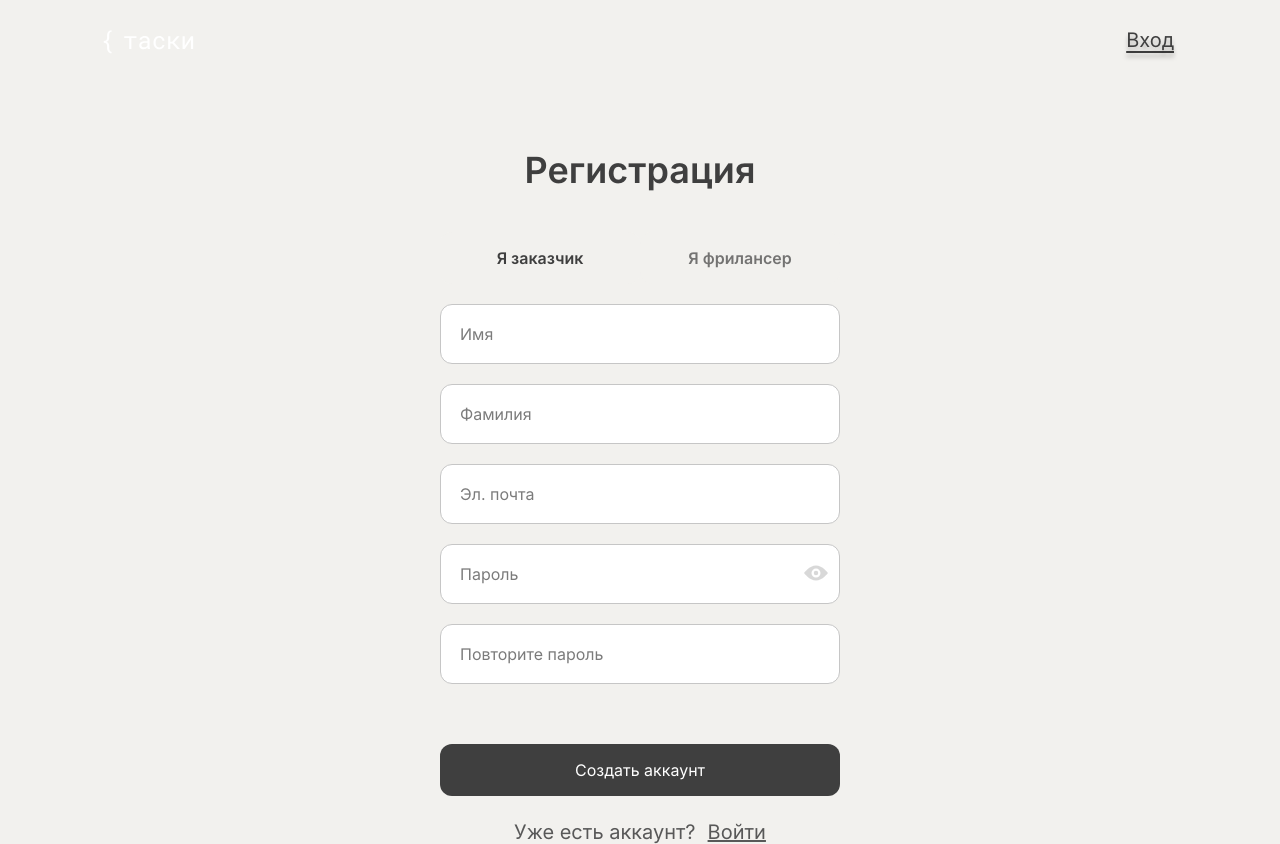
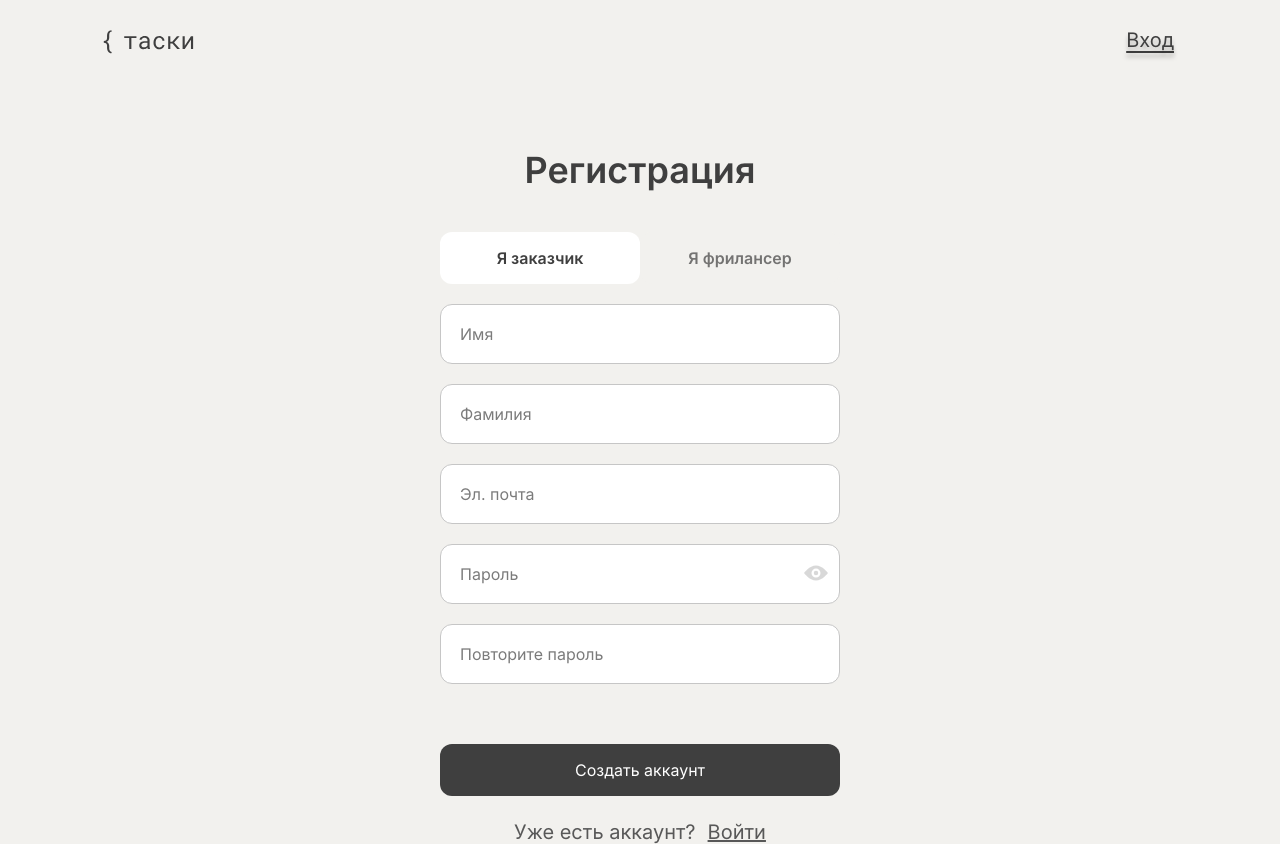
Before and after one commit to tutanhamon667/contract, a React (Create React App) app in the folder frontend/: page /signup in a window 1280 px wide. Built offline with nearby package versions, Linux system fonts and the light colour scheme.

Commit message:
исправить Button, корректировать Logo в Header

```diff
--- a/frontend/src/components/Button/Button.jsx
+++ b/frontend/src/components/Button/Button.jsx
@@ -1,8 +1,7 @@
 import React from "react";
 import "./Button.css";
 
-const Button = (
-  {
+const Button = ({
   text,
   width,
   height,
@@ -17,17 +16,13 @@ const Button = (
   border,
   fontSize,
   fontWeight,
-    opacity
-  }
-) => {
+  opacity,
+}) => {
   return (
     <button
-      className={
-        `button${buttonSecondary ? " buttonSecondary"
-          : buttonBlack ? " buttonBlack"
-            : buttonWhite ? " buttonWhite"
-              : disabled ? " buttonDisabled" : ""}`
-      }
+      className={`button${
+        buttonSecondary ? " buttonSecondary" : disabled ? " buttonDisabled" : ""
+      } ${buttonWhite && " buttonWhite"} ${buttonBlack && " buttonBlack"}`}
       style={{
         width,
         height,
@@ -36,7 +31,7 @@ const Button = (
         border,
         fontSize,
         fontWeight,
-        opacity
+        opacity,
       }}
       type={type}
       onClick={onClick}
--- a/frontend/src/components/Forms/RegisterForm/RegisterForm.jsx
+++ b/frontend/src/components/Forms/RegisterForm/RegisterForm.jsx
@@ -123,7 +123,6 @@ const RegisterForm = ({ onSubmitHandler }) => {
             fontSize={20}
             fontWeight={600}
             opacity={role.is_customer && 0.7}
-            color={role.is_customer && "#7B7B7B"}
             buttonWhite={!role.is_customer}
             onClick={() => toggleRole(false)}
           />
--- a/frontend/src/components/Header/Header.css
+++ b/frontend/src/components/Header/Header.css
@@ -25,6 +25,23 @@
   height: 32px;
   cursor: pointer;
   background-color: transparent;
+  color: #ffffff;
+  display: flex;
+  align-items: center;
+}
+
+.header__logoBlack {
+  background-image: url(../../images/logo-black.svg);
+  background-position: center;
+  border: none;
+  border-radius: 5px;
+  width: 96px;
+  height: 32px;
+  cursor: pointer;
+  background-color: transparent;
+  color: #ffffff;
+  display: flex;
+  align-items: center;
 }
 
 .header__userInfo {
--- a/frontend/src/components/Header/Header.jsx
+++ b/frontend/src/components/Header/Header.jsx
@@ -1,12 +1,20 @@
 import "../Header/Header.css";
 import React, { useContext } from "react";
-import { Link } from "react-router-dom";
+import { Link, useLocation } from "react-router-dom";
 import HeaderAuth from "../HeaderAuth/HeaderAuth";
 import userIcon from "../../images/user-icon.svg";
 import { Context } from "../../context/context"
 
 function Header() {
   const {currentUser, authenticated} = useContext(Context);
+  const location = useLocation()
+  const locationAuth =
+    location.pathname === "/signup" ||
+    location.pathname === "/signin" ||
+    location.pathname === "/forgot-password" ||
+    location.pathname ===  "reset-password"
+      ? true
+      : false;
   function giveOutNameInHeader(currentUser) {
     return `${currentUser.first_name} ${currentUser.last_name.slice(0, 1)}.`
   }
@@ -14,7 +22,7 @@ function Header() {
   return (
     <header className="header">
       <div className="header__container">
-        <Link className="header__logo" to="/"/>
+        <Link className={`${locationAuth ? "header__logoBlack" : "header__logo" }`} to="/"></Link>
         {authenticated ? (
           <Link to={`/freelancer/${currentUser.id}`}>
             <div className="header__userInfo">
--- a/frontend/src/components/HeaderAuth/HeaderAuth.css
+++ b/frontend/src/components/HeaderAuth/HeaderAuth.css
@@ -39,8 +39,8 @@
   line-height: normal;
 }
 
-.header-auth__entry-button_signin {
-
+.header-auth__white {
+color:#fff
 }
 
 .header-auth__entry-button:hover {
@@ -51,4 +51,5 @@
 .header-auth__authState {
   text-decoration: underline;
   text-underline-offset: 4px;
+  color: #3F3F3F;
 }
--- a/frontend/src/components/HeaderAuth/HeaderAuth.jsx
+++ b/frontend/src/components/HeaderAuth/HeaderAuth.jsx
@@ -16,7 +16,7 @@ function HeaderAuth() {
       {location.pathname !== "/signup" && (
         <Link to="/signup">
           <button
-            className={`header-auth__signup-button ${
+            className={`header-auth__signup-button header-auth__white ${
               locationAuth && "header-auth__authState"
             }`}
             type="button"
```
Also changed, not shown: frontend/src/images/logo-black.svg (added). Lines whose indentation alone changed are shown as unchanged.
